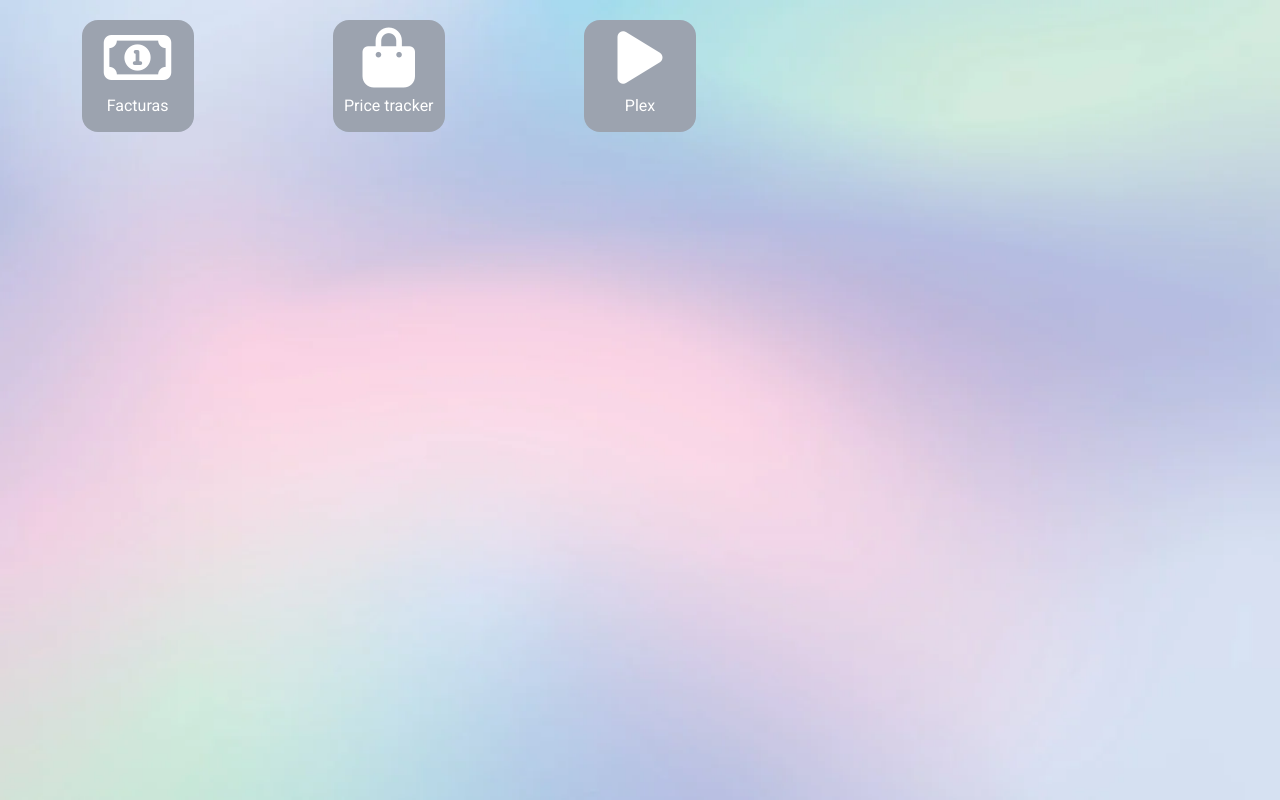
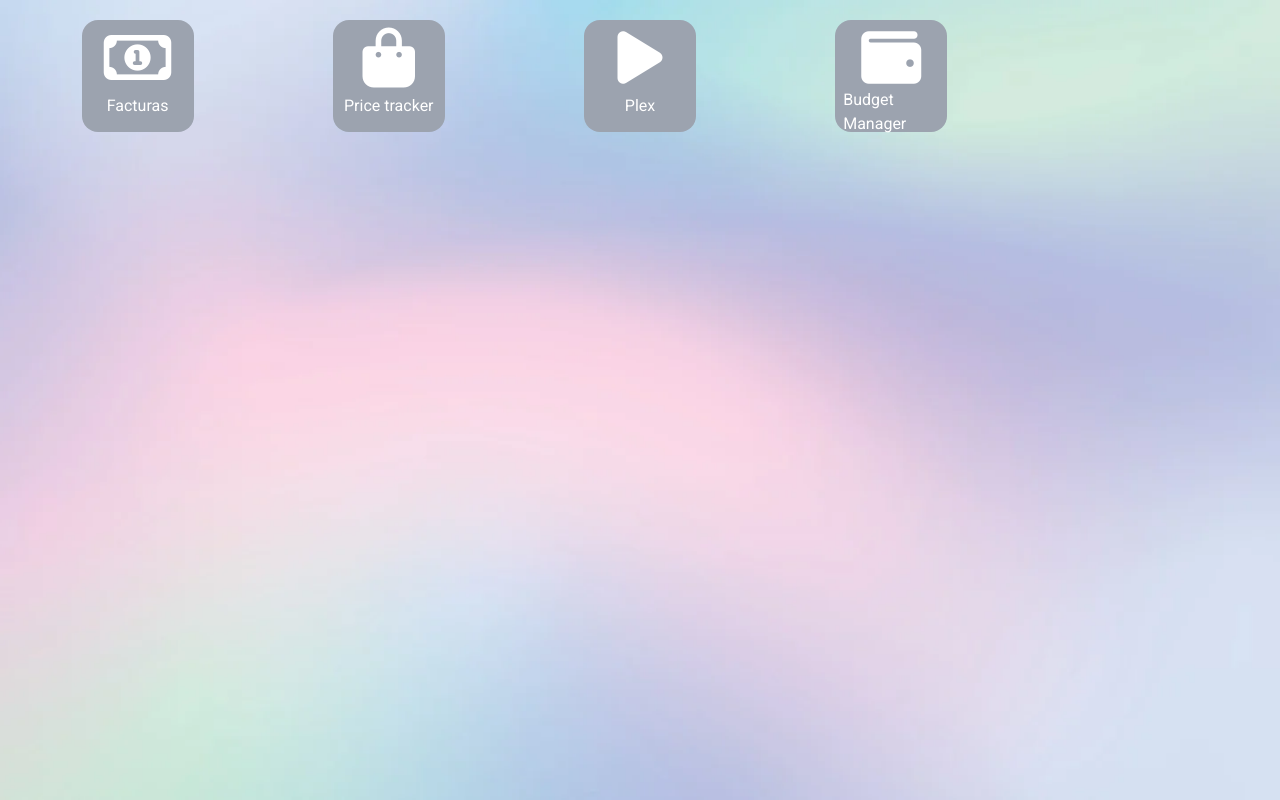
Before and after one commit to Pelukosa/home-apps-page, a plain HTML site: page index.html in a window 1280 px wide. Drawn offline with nearby package versions, Linux system fonts and the light colour scheme.

Commit message:
Update index.html

```diff
--- a/index.html
+++ b/index.html
@@ -46,6 +46,14 @@
                     </span>
                 </div>
             </a>
+            <a href="http://192.168.1.4:8085">
+                <div class="flex flex-col items-center w-28 h-28 p-2 rounded-2xl bg-gray-400 text-white">
+                    <i class="fa-solid fa-wallet text-[60px]"></i>
+                    <span class="m-auto">
+                        Budget Manager
+                    </span>
+                </div>
+            </a>
         </div>
     </div>
     <script src="https://kit.fontawesome.com/03a10de34c.js" crossorigin="anonymous"></script>
```
